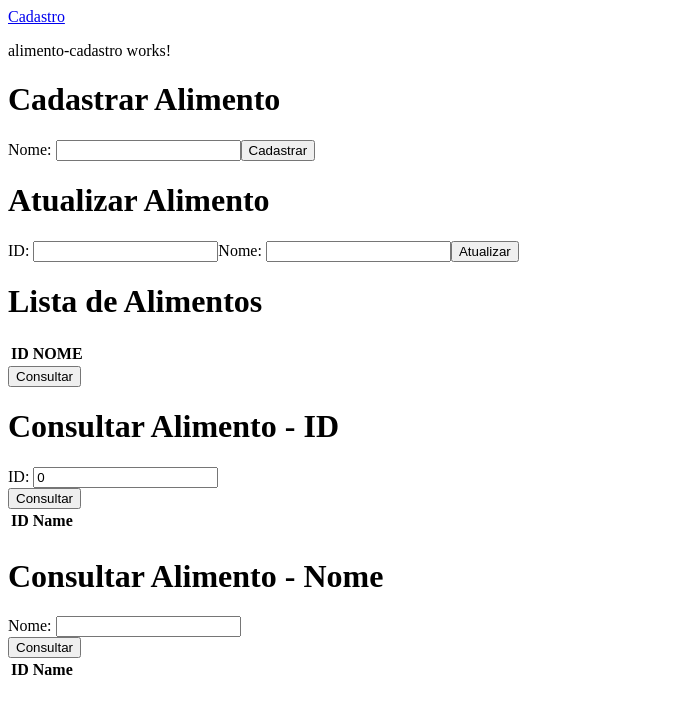
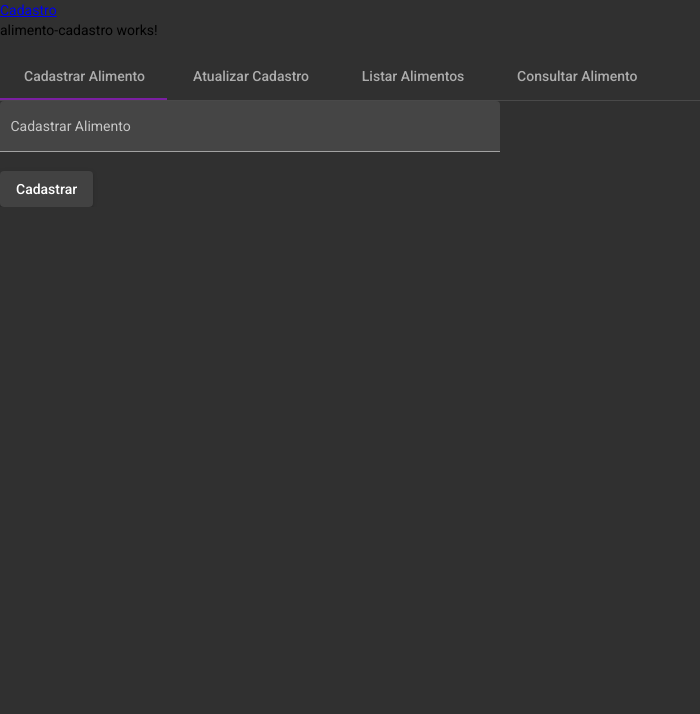
Before and after one commit to h4rdrew/API_Alimento_Teste, an Angular app in the folder Frontend/FrontAlimento/: page /alimento-cadastro in a window 1280 px wide. Shown: the top 714 px of the page, without its empty margins (0-700 px from the left). Built offline with nearby package versions, Linux system fonts and the light colour scheme.

Commit message:
AtualizarCadastro(); agora utilizando Material

```diff
--- a/Frontend/FrontAlimento/angular.json
+++ b/Frontend/FrontAlimento/angular.json
@@ -31,6 +31,7 @@
               "src/assets"
             ],
             "styles": [
+              "./node_modules/@angular/material/prebuilt-themes/purple-green.css",
               "src/styles.scss"
             ],
             "scripts": []
@@ -99,6 +100,7 @@
               "src/assets"
             ],
             "styles": [
+              "./node_modules/@angular/material/prebuilt-themes/purple-green.css",
               "src/styles.scss"
             ],
             "scripts": []
--- a/Frontend/FrontAlimento/package.json
+++ b/Frontend/FrontAlimento/package.json
@@ -11,10 +11,12 @@
   "private": true,
   "dependencies": {
     "@angular/animations": "~12.2.0",
+    "@angular/cdk": "^12.2.2",
     "@angular/common": "~12.2.0",
     "@angular/compiler": "~12.2.0",
     "@angular/core": "~12.2.0",
     "@angular/forms": "~12.2.0",
+    "@angular/material": "^12.2.2",
     "@angular/platform-browser": "~12.2.0",
     "@angular/platform-browser-dynamic": "~12.2.0",
     "@angular/router": "~12.2.0",
--- a/Frontend/FrontAlimento/src/app/alimentos/cadastro/alimento-cadastro/alimento-cadastro.component.html
+++ b/Frontend/FrontAlimento/src/app/alimentos/cadastro/alimento-cadastro/alimento-cadastro.component.html
@@ -1,27 +1,56 @@
 <p>alimento-cadastro works!</p>
+
+<mat-tab-group>
+  <mat-tab label="Cadastrar Alimento">
+    <form class="example-form" (ngSubmit)="cadastroAlimento()">
       <div>
-  <h1>Cadastrar Alimento</h1>
-  <form (ngSubmit)="cadastroAlimento()">
-    <label>Nome: </label>
-    <input type="text" id="nome" name="nome" [(ngModel)]="cadastroAlimentoModel.nome" />
-    <button type="submit">Cadastrar</button>
+        <mat-form-field class="example-full-width" appearance="fill">
+          <mat-label>Cadastrar Alimento</mat-label>
+          <input
+            matInput
+            placeholder="Ex: Banana"
+            type="text"
+            id="nome"
+            name="nome"
+            [(ngModel)]="cadastroAlimentoModel.nome"
+          />
+        </mat-form-field>
+        <button mat-raised-button type="submit">Cadastrar</button>
+      </div>
     </form>
+  </mat-tab>
+  <mat-tab label="Atualizar Cadastro">
+    <form class="example-form" (ngSubmit)="atualizaCadastro()">
+      <div>
+        <mat-form-field class="example-full-width" appearance="fill">
+          <mat-label>ID</mat-label>
+          <input
+            matInput
+            placeholder="Ex: 3"
+            type="text"
+            id="idAtuliza"
+            name="idAtuliza"
+            [(ngModel)]="atualizaAlimentoModel.id"
+          />
+        </mat-form-field>
+        <mat-form-field class="example-full-width" appearance="fill">
+          <mat-label>Nome</mat-label>
+          <input
+            matInput
+            placeholder="Ex: Banana"
+            type="text"
+            id="nome2"
+            name="nome2"
+            [(ngModel)]="atualizaAlimentoModel.nome"
+          />
+        </mat-form-field>
+        <button mat-raised-button type="submit">Atualizar</button>
       </div>
-
-<div>
-  <h1>Atualizar Alimento</h1>
-  <form (ngSubmit)="atualizaCadastro()">
-    <label>ID: </label>
-    <input type="text" id="id2" name="id2" [(ngModel)]="atualizaAlimentoModel.id" />
-    <label>Nome: </label>
-    <input type="text" id="nome2" name="nome2" [(ngModel)]="atualizaAlimentoModel.nome" />
-    <button type="submit">Atualizar</button>
     </form>
-</div>
-
+  </mat-tab>
+  <mat-tab label="Listar Alimentos">
     <div class="listaAlimentosAPI">
       <form>
-    <h1>Lista de Alimentos</h1>
         <table>
           <thead>
             <tr>
@@ -36,22 +65,23 @@
             </tr>
           </tbody>
         </table>
-    <button (click)="listarAlimentos()">Consultar</button>
+        <button mat-raised-button (click)="listarAlimentos()">Consultar</button>
       </form>
     </div>
-
+  </mat-tab>
+  <mat-tab label="Consultar Alimento">
     <div>
       <div>
-    <h1>Consultar Alimento - ID</h1>
+        <h1>POR ID</h1>
         <label>ID: </label>
         <input [(ngModel)]="alimentoID" />
       </div>
       <div>
-    <button (click)="consultaAlimentoID()">Consultar</button>
+        <button mat-raised-button (click)="consultaAlimentoID()">
+          Consultar
+        </button>
       </div>
-</div>
-
-<table class='table'>
+      <table class="table">
         <thead>
           <tr>
             <th>ID</th>
@@ -60,24 +90,24 @@
         </thead>
         <tbody>
           <tr>
-      <td>{{alimentoIDModel.id}}</td>
-      <td>{{alimentoIDModel.nome}}</td>
+            <td>{{ alimentoIDModel.id }}</td>
+            <td>{{ alimentoIDModel.nome }}</td>
           </tr>
         </tbody>
       </table>
-
+    </div>
     <div>
       <div>
-    <h1>Consultar Alimento - Nome</h1>
+        <h1>POR Nome</h1>
         <label>Nome: </label>
         <input [(ngModel)]="alimentoNome" />
       </div>
       <div>
-    <button (click)="consultaAlimentoNome()">Consultar</button>
+        <button mat-raised-button (click)="consultaAlimentoNome()">
+          Consultar
+        </button>
       </div>
-</div>
-
-<table class='table'>
+      <table class="table">
         <thead>
           <tr>
             <th>ID</th>
@@ -86,8 +116,11 @@
         </thead>
         <tbody>
           <tr *ngFor="let alimento of listaAlimentosNome">
-      <td>{{alimento.id}}</td>
-      <td>{{alimento.nome}}</td>
+            <td>{{ alimento.id }}</td>
+            <td>{{ alimento.nome }}</td>
           </tr>
         </tbody>
       </table>
+    </div>
+  </mat-tab>
+</mat-tab-group>
--- a/Frontend/FrontAlimento/src/app/alimentos/cadastro/alimento-cadastro/alimento-cadastro.component.scss
+++ b/Frontend/FrontAlimento/src/app/alimentos/cadastro/alimento-cadastro/alimento-cadastro.component.scss
@@ -0,0 +1,9 @@
+.example-form {
+  min-width: 150px;
+  max-width: 500px;
+  width: 100%;
+}
+
+.example-full-width {
+  width: 100%;
+}
--- a/Frontend/FrontAlimento/src/index.html
+++ b/Frontend/FrontAlimento/src/index.html
@@ -6,8 +6,11 @@
   <base href="/">
   <meta name="viewport" content="width=device-width, initial-scale=1">
   <link rel="icon" type="image/x-icon" href="favicon.ico">
+  <link rel="preconnect" href="https://fonts.gstatic.com">
+  <link href="https://fonts.googleapis.com/css2?family=Roboto:wght@300;400;500&display=swap" rel="stylesheet">
+  <link href="https://fonts.googleapis.com/icon?family=Material+Icons" rel="stylesheet">
 </head>
-<body>
+<body class="mat-typography">
   <app-root></app-root>
 </body>
 </html>
--- a/Frontend/FrontAlimento/src/styles.scss
+++ b/Frontend/FrontAlimento/src/styles.scss
@@ -1 +1,4 @@
 /* You can add global styles to this file, and also import other style files */
+
+html { background-color: #303030; } body { height: 100%; }
+body { margin: 0; font-family: Roboto, "Helvetica Neue", sans-serif; }
```
Also changed, not shown: Frontend/FrontAlimento/src/app/app.module.ts (+13 -1 lines), 1 other file (tests, documents, lock files or other folders). Lines whose indentation alone changed are shown as unchanged.
